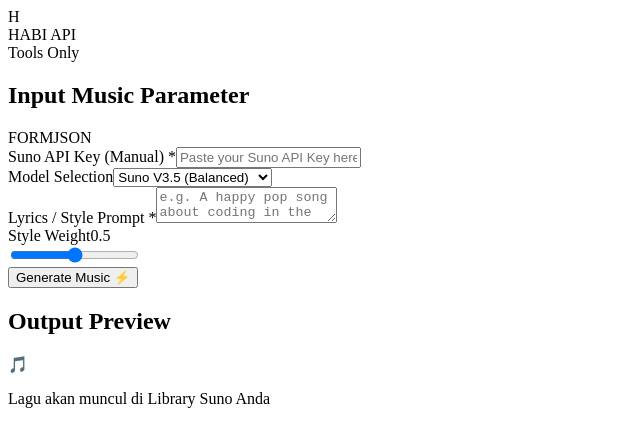
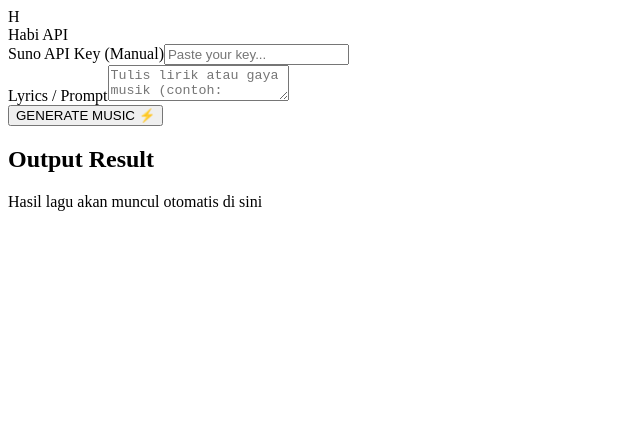
Before and after one commit to habigeneratewebsite-a11y/habipro-api, a Next.js app: page / in a window 1280 px wide. Shown: the top 446 px of the page, without its empty margins (0-640 px from the left). Built offline with nearby package versions, Linux system fonts and the light colour scheme.

Commit message:
Update page.tsx

```diff
--- a/app/page.tsx
+++ b/app/page.tsx
@@ -1,133 +1,147 @@
 'use client';
-import React, { useState } from 'react';
+import React, { useState, useEffect } from 'react';
 
 export default function HabiAPI() {
   const [lyrics, setLyrics] = useState('');
   const [model, setModel] = useState('v3.5');
-  const [styleWeight, setStyleWeight] = useState(0.5);
-  const [apiKey, setApiKey] = useState(''); // State untuk API Key Manual
+  const [apiKey, setApiKey] = useState('');
   const [loading, setLoading] = useState(false);
   const [status, setStatus] = useState('');
+  const [credit, setCredit] = useState(null);
+  const [songUrl, setSongUrl] = useState(null);
+
+  // Fungsi untuk cek saldo otomatis saat API Key diisi
+  const checkBalance = async (key: string) => {
+    if (!key) return;
+    try {
+      const res = await fetch('/api/user-info', {
+        method: 'POST',
+        headers: { 'Content-Type': 'application/json' },
+        body: JSON.stringify({ userKey: key }),
+      });
+      const data = await res.json();
+      if (data.credit !== undefined) setCredit(data.credit);
+    } catch (e) { console.error("Gagal ambil saldo"); }
+  };
 
   const handleGenerate = async () => {
-    if (!apiKey) {
-      alert("Masukkan API Key Suno Anda terlebih dahulu!");
-      return;
-    }
+    if (!apiKey) return alert("Masukkan API Key!");
     setLoading(true);
-    setStatus('Mengirim perintah ke Suno...');
+    setStatus('Memulai proses generate...');
+    setSongUrl(null);
 
     try {
       const res = await fetch('/api/music', {
         method: 'POST',
         headers: { 'Content-Type': 'application/json' },
-        body: JSON.stringify({
-          prompt: lyrics,
-          model: model,
-          userKey: apiKey // Mengirim key dari user ke backend
-        }),
+        body: JSON.stringify({ prompt: lyrics, model, userKey: apiKey }),
       });
       const data = await res.json();
-      setStatus('Lagu sedang diproses, cek library Suno Anda.');
-      console.log(data);
+
+      if (data.task_id || data.id) {
+        const id = data.task_id || data.id;
+        startPolling(id);
+      } else {
+        setStatus('Error: ' + (data.message || 'Gagal memulai tugas'));
+        setLoading(false);
+      }
     } catch (e) {
-      setStatus('Gagal terhubung ke API.');
-    } finally {
+      setStatus('Koneksi terputus.');
       setLoading(false);
     }
   };
 
+  // SISTEM POLLING (Cek setiap 5 detik)
+  const startPolling = (taskId: string) => {
+    setStatus('Lagu sedang dibuat (0%)...');
+    const interval = setInterval(async () => {
+      try {
+        const res = await fetch(`/api/music?taskId=${taskId}&userKey=${apiKey}`);
+        const data = await res.json();
+
+        if (data.status === 'completed' || data.data?.status === 'completed') {
+          const url = data.audio_url || data.data?.audio_url;
+          setSongUrl(url);
+          setStatus('Selesai!');
+          setLoading(false);
+          checkBalance(apiKey); // Update saldo setelah potong
+          clearInterval(interval);
+        } else {
+          setStatus('Sedang memproses musik... Mohon tunggu.');
+        }
+      } catch (e) {
+        clearInterval(interval);
+        setLoading(false);
+      }
+    }, 5000);
+  };
+
   return (
-    <div className="min-h-screen bg-slate-50 text-slate-900 font-sans">
-      {/* Header Ala KIE API */}
-      <header className="bg-white border-b p-4 flex justify-between items-center sticky top-0 z-50">
+    <div className="min-h-screen bg-slate-50 text-slate-900 pb-20">
+      <header className="bg-white border-b p-4 flex justify-between items-center sticky top-0 z-50 shadow-sm">
         <div className="flex items-center gap-2">
-          <div className="bg-blue-600 text-white w-8 h-8 rounded-lg flex items-center justify-center font-bold shadow-sm">H</div>
-          <span className="font-black text-xl tracking-tighter">HABI API</span>
+          <div className="bg-blue-600 text-white w-8 h-8 rounded-lg flex items-center justify-center font-bold">H</div>
+          <span className="font-black text-xl tracking-tighter uppercase">Habi API</span>
         </div>
-        <div className="flex items-center gap-3">
-          <div className="hidden md:block text-[10px] font-bold text-slate-400 uppercase tracking-widest">Tools Only</div>
-          <div className="w-8 h-8 bg-slate-200 rounded-full border border-slate-300" />
+        <div className="flex items-center gap-2">
+          {credit !== null && (
+            <span className="text-[10px] font-bold bg-blue-50 text-blue-600 px-3 py-1.5 rounded-full border border-blue-100">
+              {credit} Credits
+            </span>
+          )}
+          <div className="w-8 h-8 bg-slate-200 rounded-full border" />
         </div>
       </header>
 
       <main className="max-w-xl mx-auto p-4 space-y-6">
-        {/* Kontainer Input Utama */}
-        <div className="bg-white border border-slate-200 rounded-2xl p-6 shadow-sm space-y-6">
-          <div className="flex justify-between items-center">
-            <h2 className="font-bold text-sm uppercase tracking-wider text-slate-500">Input Music Parameter</h2>
-            <div className="flex bg-slate-100 rounded-lg p-1 text-[10px] font-bold">
-              <span className="bg-white px-3 py-1 rounded-md shadow-sm text-blue-600">FORM</span>
-              <span className="px-3 py-1 text-slate-400">JSON</span>
-            </div>
-          </div>
-
-          {/* Kolom API KEY MANUAL */}
-          <div className="space-y-1.5 p-3 bg-yellow-50 border border-yellow-100 rounded-xl">
-            <label className="text-[10px] font-black text-yellow-700 uppercase">Suno API Key (Manual) *</label>
+        <div className="bg-white border border-slate-200 rounded-2xl p-6 shadow-sm space-y-6 mt-4">
+          <div className="space-y-1.5 p-4 bg-blue-50 border border-blue-100 rounded-xl">
+            <label className="text-[10px] font-black text-blue-700 uppercase">Suno API Key (Manual)</label>
             <input
               type="password"
-              className="w-full bg-white border border-yellow-200 rounded-lg p-2.5 text-sm focus:ring-2 focus:ring-yellow-400 outline-none"
-              placeholder="Paste your Suno API Key here..."
+              className="w-full bg-white border border-blue-200 rounded-lg p-2 text-sm outline-none"
+              placeholder="Paste your key..."
               value={apiKey}
               onChange={(e) => setApiKey(e.target.value)}
+              onBlur={() => checkBalance(apiKey)}
             />
           </div>
 
-          <div className="space-y-1.5">
-            <label className="text-[10px] font-black text-slate-500 uppercase">Model Selection</label>
-            <select
-              className="w-full bg-slate-50 border border-slate-200 rounded-xl p-3 text-sm font-medium outline-none focus:border-blue-500"
-              value={model}
-              onChange={(e) => setModel(e.target.value)}
-            >
-              <option value="v3.5">Suno V3.5 (Balanced)</option>
-              <option value="v4">Suno V4 (High Quality)</option>
-            </select>
-          </div>
-
-          <div className="space-y-1.5">
-            <label className="text-[10px] font-black text-slate-500 uppercase">Lyrics / Style Prompt *</label>
+          <div className="space-y-4">
+            <div>
+              <label className="text-[10px] font-black text-slate-500 uppercase">Lyrics / Prompt</label>
               <textarea
-              className="w-full bg-slate-50 border border-slate-200 rounded-xl p-4 text-sm h-40 focus:ring-2 focus:ring-blue-500 outline-none transition-all"
-              placeholder="e.g. A happy pop song about coding in the morning..."
+                className="w-full bg-slate-50 border border-slate-200 rounded-xl p-4 text-sm h-32 outline-none focus:ring-2 focus:ring-blue-500"
                 value={lyrics}
                 onChange={(e) => setLyrics(e.target.value)}
-            />
-          </div>
-
-          {/* Sliders Ala KIE API */}
-          <div className="space-y-4 py-2">
-            <div className="flex justify-between items-center">
-              <label className="text-[10px] font-black text-slate-500 uppercase">Style Weight</label>
-              <span className="text-xs font-mono bg-blue-50 text-blue-600 px-2 py-0.5 rounded-md border border-blue-100">{styleWeight}</span>
-            </div>
-            <input
-              type="range" min="0" max="1" step="0.1"
-              className="w-full h-1.5 bg-slate-200 rounded-lg appearance-none cursor-pointer accent-blue-600"
-              value={styleWeight}
-              onChange={(e) => setStyleWeight(parseFloat(e.target.value))}
+                placeholder="Tulis lirik atau gaya musik (contoh: Dangdut Koplo)"
               />
             </div>
 
             <button
               onClick={handleGenerate}
               disabled={loading}
-            className={`w-full ${loading ? 'bg-slate-400' : 'bg-blue-600 hover:bg-blue-700'} text-white font-bold py-4 rounded-2xl shadow-lg shadow-blue-200 active:scale-95 transition-all flex justify-center items-center gap-2`}
+              className="w-full bg-blue-600 hover:bg-blue-700 text-white font-bold py-4 rounded-2xl shadow-lg active:scale-95 transition-all disabled:bg-slate-300"
             >
-            {loading ? 'Processing...' : 'Generate Music ⚡'}
+              {loading ? 'PROSES GENERATE...' : 'GENERATE MUSIC ⚡'}
             </button>
-
-          {status && <p className="text-[10px] text-center font-medium text-slate-400 uppercase tracking-tighter">{status}</p>}
+            <p className="text-[10px] text-center text-slate-400 font-bold uppercase">{status}</p>
+          </div>
         </div>
 
-        {/* Output Area */}
+        {/* OUTPUT AREA */}
         <div className="bg-white border border-slate-200 rounded-2xl p-6 shadow-sm">
-          <h2 className="font-bold text-sm uppercase tracking-wider text-slate-500 mb-4">Output Preview</h2>
-          <div className="h-40 flex flex-col items-center justify-center border-2 border-dashed border-slate-100 rounded-xl text-slate-400 text-xs space-y-2">
-             <div className="w-10 h-10 bg-slate-50 rounded-full flex items-center justify-center text-lg">🎵</div>
-             <p>Lagu akan muncul di Library Suno Anda</p>
+          <h2 className="font-bold text-sm uppercase text-slate-500 mb-4">Output Result</h2>
+          {songUrl ? (
+            <div className="space-y-4">
+              <audio src={songUrl} controls className="w-full" />
+              <a href={songUrl} target="_blank" className="block text-center text-xs font-bold text-blue-600 underline">Download MP3</a>
             </div>
+          ) : (
+            <div className="h-32 border-2 border-dashed rounded-xl flex items-center justify-center text-slate-400 text-xs">
+              Hasil lagu akan muncul otomatis di sini
+            </div>
+          )}
         </div>
       </main>
     </div>
```
Lines whose indentation alone changed are shown as unchanged.
